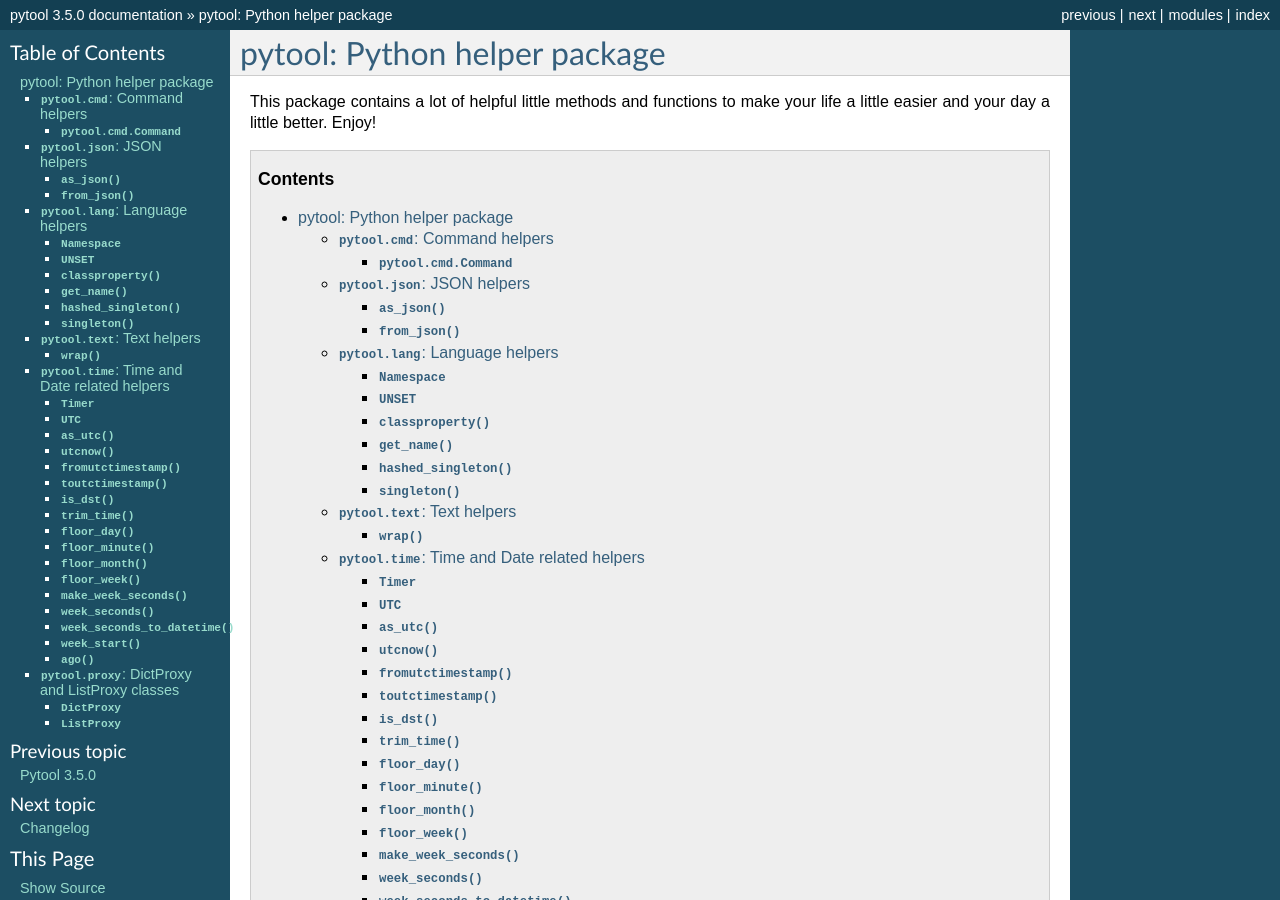
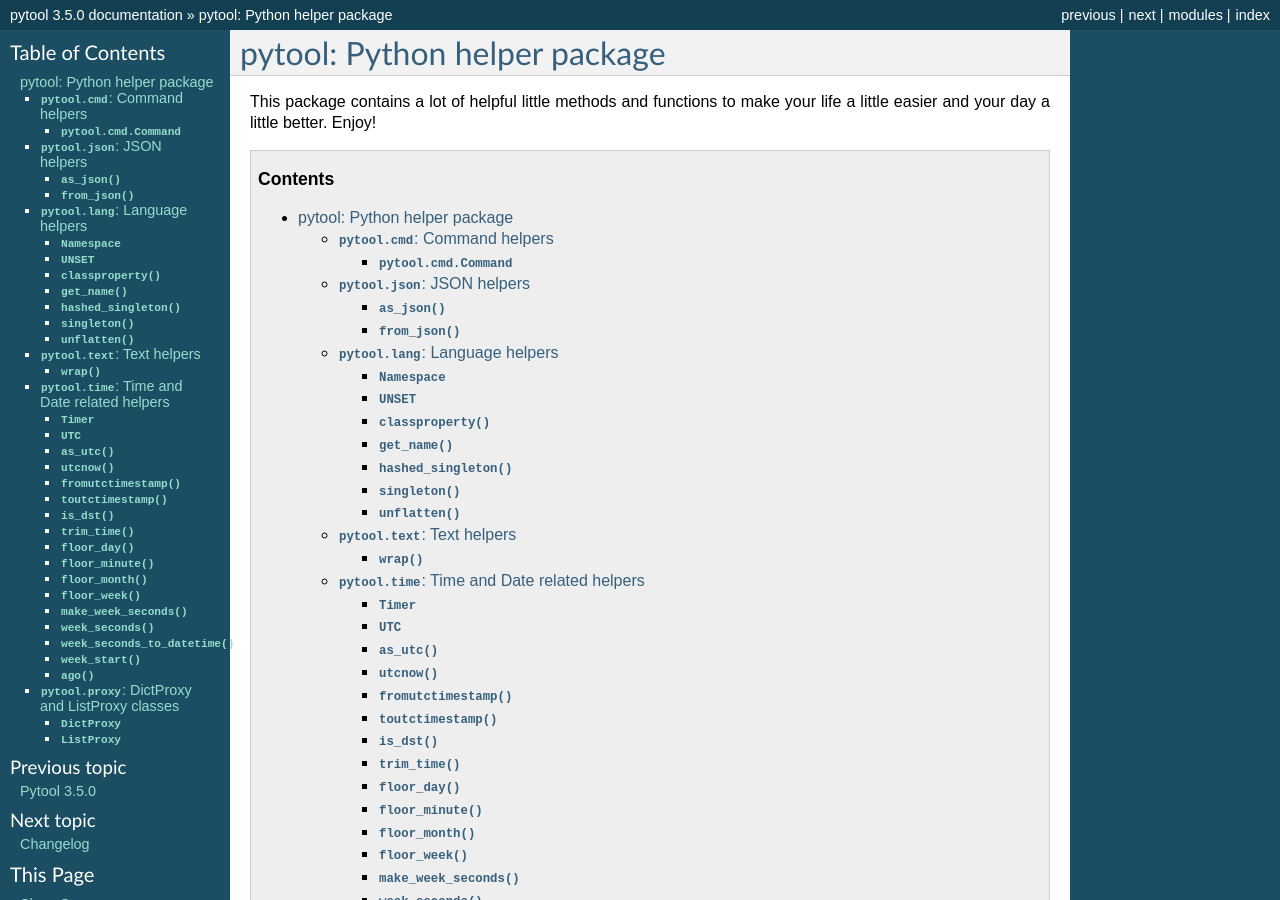
Before and after one commit to shakefu/pytool, a Sphinx documentation site: the page built from docs/pytool.rst, in a window 1280 px wide and 900 px high. Built offline with Sphinx 7.4.7, drawn with Linux system fonts in a browser that asks for light colours; some of the changed text lies outside the part shown.

Commit message:
docs: Add unflatten.

```diff
--- a/docs/pytool.rst
+++ b/docs/pytool.rst
@@ -80,6 +80,11 @@ your life a little easier and your day a little better. Enjoy!
 -----------------
 
 .. autofunction:: singleton
+
+:func:`unflatten`
+-----------------
+
+.. autofunction:: unflatten
 
 :mod:`pytool.text`: Text helpers
 ================================
```
